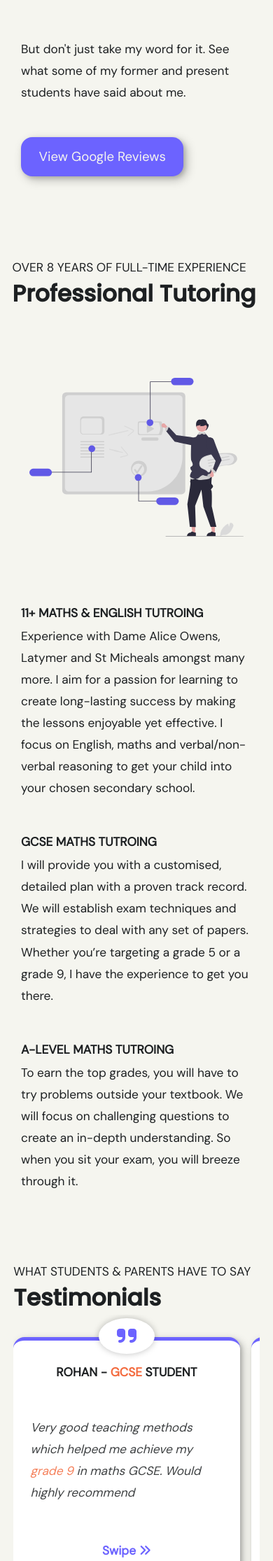
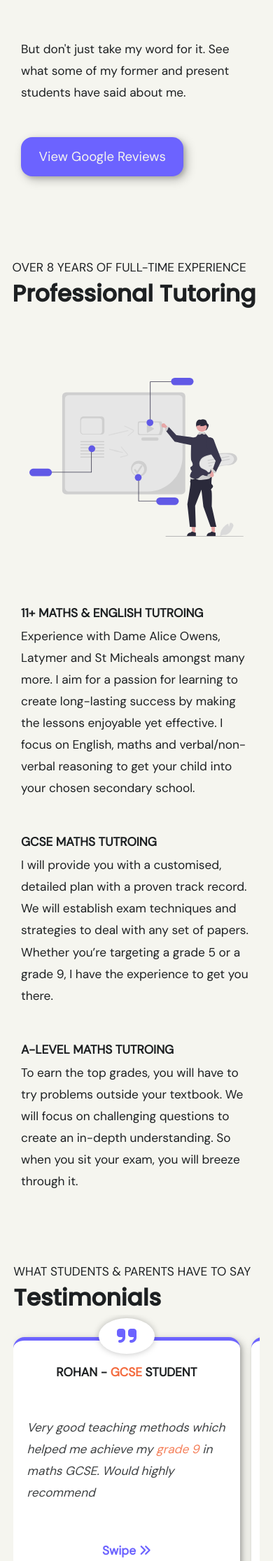
Before and after one commit to GG1982/ggmaths-site2, a Jekyll site: the page built from index.html, in a window 390 px wide. Shown: the part 4169-6400 px from the top of the page at 70% size. Built offline with Jekyll 4.4.1, drawn with Linux system fonts in a browser that asks for light colours; nearby versions of some CDN libraries.

Commit message:
chnage p width on testinomials sections

```diff
--- a/_sass/main.scss
+++ b/_sass/main.scss
@@ -464,7 +464,7 @@ a {
     padding: 2rem 0;
   }
   .media-element p:first-of-type {
-    width: 85%;
+    width: 88%;
   }
 
   .swipe {
```
